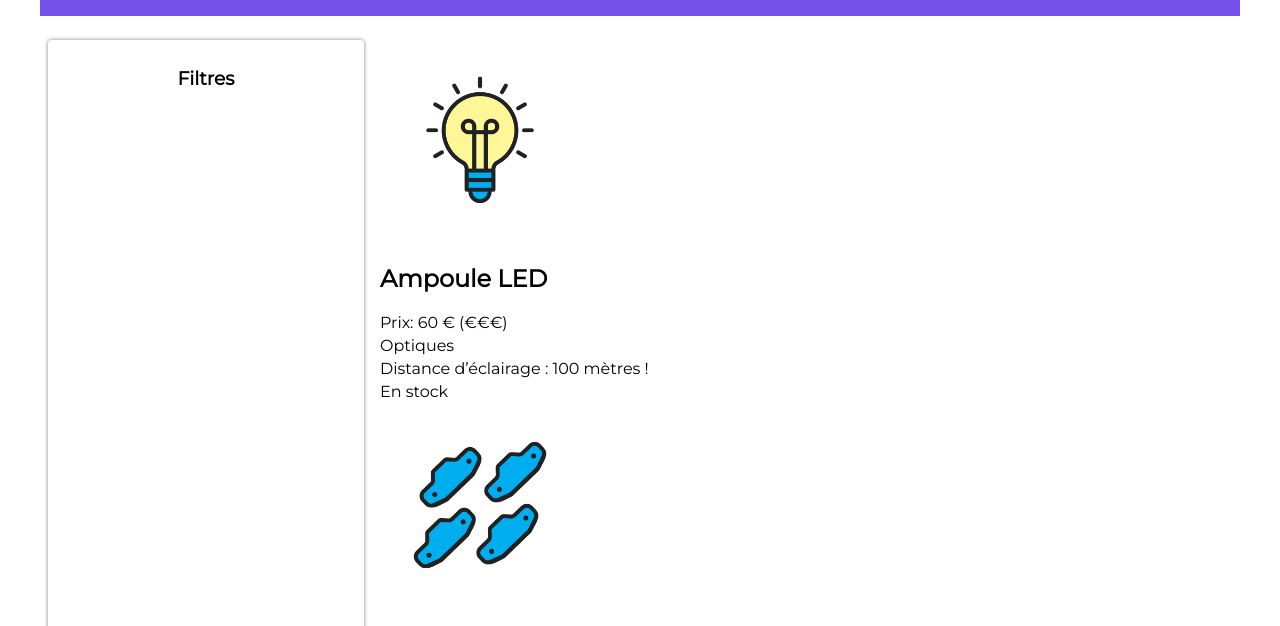
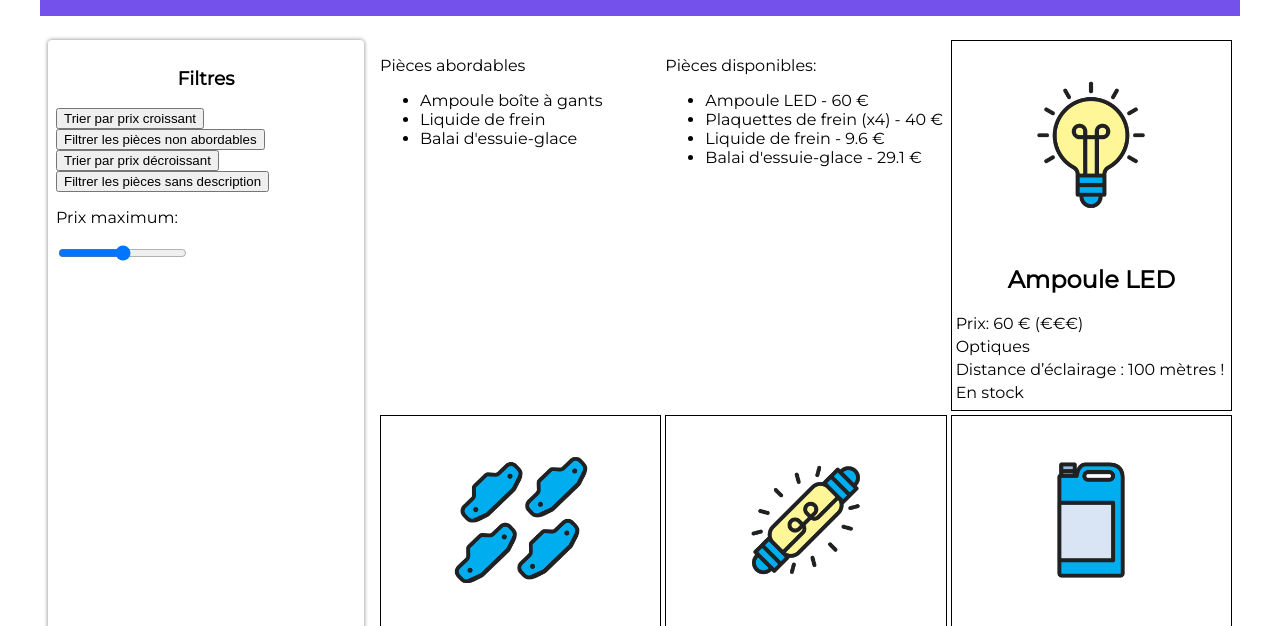
Before and after one commit to saghro/pieces_voiture, a website: page index.html in a window 1280 px wide. Shown: the part 98-724 px from the top of the page. Drawn offline with Linux system fonts and the light colour scheme.

Commit message:
gerer pieces

```diff
--- a/index.html
+++ b/index.html
@@ -15,12 +15,28 @@
 			<!-- Menu de recherche -->
 			<section class="filtres">
 				<h3>Filtres</h3>
+				<button class="btn-trier">Trier par prix croissant</button>
+				<br>
+				<button class="btn-filtrer">Filtrer les pièces non abordables</button>
+				<br>
+				<button class="btn-decroissant">Trier par prix décroissant</button>
+				<br>
+				<button class="btn-nodesc">Filtrer les pièces sans description</button>
+				<br>
+				<p>Prix maximum:</p>
+				<input type="range" name="prix-max" id="prix-max" min="0" max="60" step="5">
 			</section>
 
 			<!-- Fiches produits -->
 			<section class="fiches">
+				<!-- Code ajouté -->
+				<div class="abordables">
+
+				</div>
+				<div class="disponibles">
+
+				</div>
 			</section>
 		</main>
-		<script src="pieces.js"></script>
 	</body>
 </html>
--- a/pieces.js
+++ b/pieces.js
@@ -1,7 +1,8 @@
-
+// Récupération des pièces depuis le fichier JSON
 const reponse = await fetch('pieces-autos.json');
 const pieces = await reponse.json();
 
+function genererPieces(pieces){
     for (let i = 0; i < pieces.length; i++) {
 
         const article = pieces[i];
@@ -35,3 +36,106 @@ for (let i = 0; i < pieces.length; i++) {
         pieceElement.appendChild(stockElement);
 
      }
+}
+
+genererPieces(pieces);
+
+ //gestion des bouttons
+const boutonTrier = document.querySelector(".btn-trier");
+
+boutonTrier.addEventListener("click", function () {
+    const piecesOrdonnees = Array.from(pieces);
+    piecesOrdonnees.sort(function (a, b) {
+        return a.prix - b.prix;
+     });
+     document.querySelector(".fiches").innerHTML = "";
+    genererPieces(piecesOrdonnees);
+});
+
+const boutonFiltrer = document.querySelector(".btn-filtrer");
+
+boutonFiltrer.addEventListener("click", function () {
+    const piecesFiltrees = pieces.filter(function (piece) {
+        return piece.prix <= 35;
+    });
+    document.querySelector(".fiches").innerHTML = "";
+    genererPieces(piecesFiltrees);
+});
+
+//Correction Exercice
+const boutonDecroissant = document.querySelector(".btn-decroissant");
+
+boutonDecroissant.addEventListener("click", function () {
+    const piecesOrdonnees = Array.from(pieces);
+    piecesOrdonnees.sort(function (a, b) {
+        return b.prix - a.prix;
+     });
+     document.querySelector(".fiches").innerHTML = "";
+    genererPieces(piecesOrdonnees);
+});
+
+const boutonNoDescription = document.querySelector(".btn-nodesc");
+
+boutonNoDescription.addEventListener("click", function () {
+    const piecesFiltrees = pieces.filter(function (piece) {
+        return piece.description
+    });
+    document.querySelector(".fiches").innerHTML = "";
+    genererPieces(piecesFiltrees);
+});
+
+const noms = pieces.map(piece => piece.nom);
+for(let i = pieces.length -1 ; i >= 0; i--){
+    if(pieces[i].prix > 35){
+        noms.splice(i,1);
+    }
+}
+console.log(noms)
+//Création de l'en-tête
+
+const pElement = document.createElement('p')
+pElement.innerText = "Pièces abordables";
+//Création de la liste
+const abordablesElements = document.createElement('ul');
+//Ajout de chaque nom à la liste
+for(let i=0; i < noms.length ; i++){
+    const nomElement = document.createElement('li');
+    nomElement.innerText = noms[i];
+    abordablesElements.appendChild(nomElement);
+}
+// Ajout de l'en-tête puis de la liste au bloc résultats filtres
+document.querySelector('.abordables')
+    .appendChild(pElement)
+    .appendChild(abordablesElements);
+
+//Code Exercice
+const nomsDisponibles = pieces.map(piece => piece.nom)
+const prixDisponibles = pieces.map(piece => piece.prix)
+
+for(let i = pieces.length -1 ; i >= 0; i--){
+    if(pieces[i].disponibilite === false){
+        nomsDisponibles.splice(i,1);
+        prixDisponibles.splice(i,1);
+    }
+}
+
+const disponiblesElement = document.createElement('ul');
+
+for(let i=0 ; i < nomsDisponibles.length ; i++){
+    const nomElement = document.createElement('li');
+    nomElement.innerText = `${nomsDisponibles[i]} - ${prixDisponibles[i]} €`
+    disponiblesElement.appendChild(nomElement);
+}
+
+const pElementDisponible = document.createElement('p')
+pElementDisponible.innerText = "Pièces disponibles:";
+document.querySelector('.disponibles').appendChild(pElementDisponible).appendChild(disponiblesElement)
+
+const inputPrixMax = document.querySelector('#prix-max')
+inputPrixMax.addEventListener('input', function(){
+    const piecesFiltrees = pieces.filter(function(piece){
+        return piece.prix <= inputPrixMax.value;
+    });
+    document.querySelector(".fiches").innerHTML = "";
+    genererPieces(piecesFiltrees);
+})
--- a/styles.css
+++ b/styles.css
@@ -45,11 +45,24 @@ main {
 .fiches {
 	flex: 1;
 	margin: 8px;
+	display: grid;
+	grid-template-columns: repeat(3, 1fr);
+	gap: 4px;
 }
-.fiches img {
+.fiches article {
+	border: 1px solid black;
+	padding: 4px;
+}
+.fiches article img {
+	display: block;
+	margin-left: auto;
+	margin-right: auto;
 	max-width: 200px;
 }
-.fiches p {
+.fiches article p {
 	margin-top: 4px;
 	margin-bottom: 4px;
 }
+.fiches article h2 {
+	text-align: center;
+}
```
Lines whose indentation alone changed are shown as unchanged.
